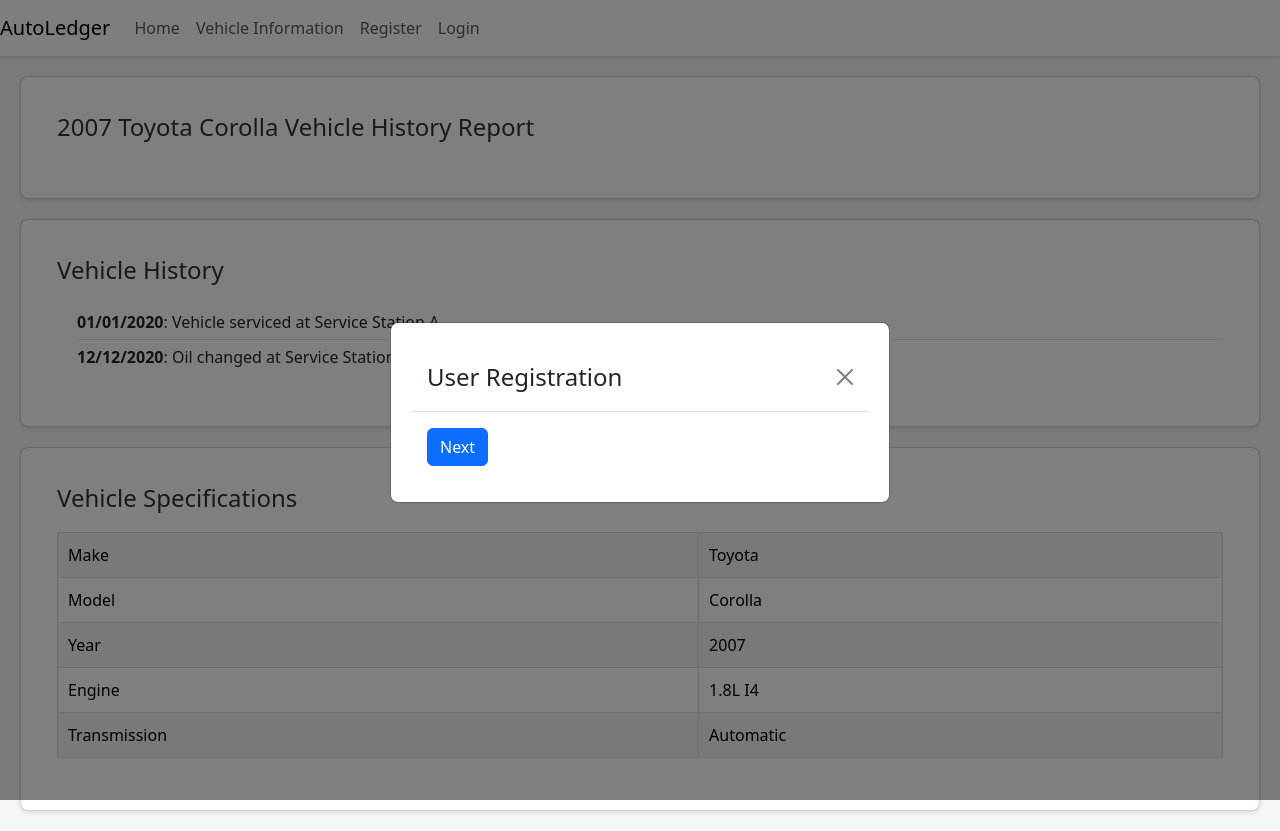
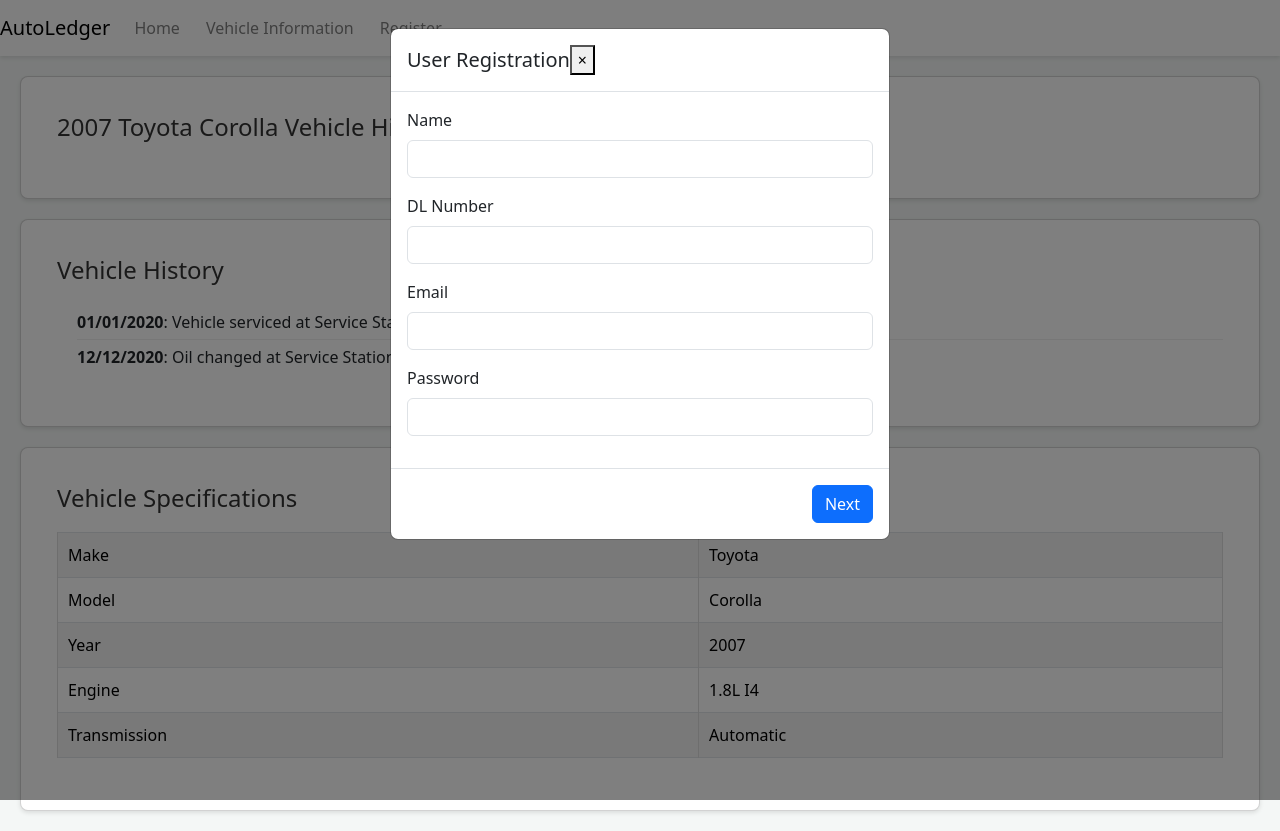
Before and after one commit to radhika2026/AutoLedger, a React (Create React App) app in the folder frontend/: page /vehicleinfopage in a window 1280 px wide. Both pictures are taken after a click on the button "Register". Built offline with nearby package versions, Linux system fonts and the light colour scheme.

Commit message:
solevd the issues with registration page

```diff
--- a/frontend/package.json
+++ b/frontend/package.json
@@ -12,6 +12,7 @@
     "react-dom": "^18.2.0",
     "react-router-dom": "^6.20.0",
     "react-scripts": "^5.0.1",
+    "reactstrap": "^9.2.1",
     "web-vitals": "^2.1.4"
   },
   "scripts": {
--- a/frontend/src/App.css
+++ b/frontend/src/App.css
@@ -49,6 +49,20 @@
   margin-bottom: 2rem; /* Space below the search bar */
 }
 
+.error {
+  color: red;
+  margin-top: 5px;
+}
+
+.navbar-custom .nav-link {
+  color: rgba(0, 0, 0, 0.5); /* Or any other color you have for your links */
+  margin-right: 10px; /* Adjust spacing to match other links */
+}
+
+.navbar-custom .nav-link:hover {
+  color: rgba(0, 0, 0, 0.7); /* Slightly darker on hover, or your preferred hover color */
+}
+
 /* Styles for the form control within the Search component */
 .inline-form .form-control {
   width: auto; /* Or you can use a specific width like 200px */
@@ -62,13 +76,6 @@
 }
 
 /* Adjust styles for smaller screens */
-@media (max-width: 768px) {
-  .modal-dialog-centered {
-    max-width: 90%;
-    margin: 10px auto;
-  }
-}
-
 @media (max-width: 768px) {
   .navbar-custom {
     background-color: rgba(255, 255, 255, 0.95); /* Less transparency for better readability */
@@ -165,16 +172,3 @@ body {
   margin: 0;
   padding: 0;
 }
-
-.modal-dialog-centered {
-  max-width: 500px; /* Adjust this value as needed */
-  margin: 30px auto;
-}
-
-.modal-dialog-centered {
-  margin: 5vh auto;
-}
-
-.modal-content {
-  padding: 20px;
-}
--- a/frontend/src/App.js
+++ b/frontend/src/App.js
@@ -5,28 +5,25 @@ import './App.css';
 import HomeComponent from './HomeComponent';
 import VehicleInfo from './VehicleInfoPage';
 import NavbarComponent from './NavbarComponent';
-import RegistrationModal from './RegistrationModal'; // New component for the registration modal
 
 function App() {
-  const [showRegistrationModal, setShowRegistrationModal] = useState(false);
-  const [showLoginModal, setShowLoginModal] = useState(false);
+  const [isRegistrationModalOpen, setRegistrationModalOpen] = useState(false);
 
-  const handleShowRegistration = () => setShowRegistrationModal(true);
-  const handleHideRegistration = () => setShowRegistrationModal(false);
-  const handleShowLogin = () => setShowLoginModal(true);
-  const handleHideLogin = () => setShowLoginModal(false);
+  const toggleRegistrationModal = () => {
+    setRegistrationModalOpen(!isRegistrationModalOpen);
+  };
 
   return (
     <Router>
-      <NavbarComponent onRegisterClick={handleShowRegistration} onLoginClick={handleShowLogin} />
+      <NavbarComponent
+        onRegisterClick={toggleRegistrationModal}
+        isModalOpen={isRegistrationModalOpen}
+      />
       <Routes>
         <Route path="/home" element={<HomeComponent />} />
         <Route path="/vehicleinfopage" element={<VehicleInfo />} />
         {/* Define other routes as needed */}
       </Routes>
-      <RegistrationModal show={showRegistrationModal} onHide={handleHideRegistration} />
-      {/* Implement a similar modal for login */}
-      {/* <LoginModal show={showLoginModal} onHide={handleHideLogin} /> */}
     </Router>
   );
 }
--- a/frontend/src/HomeComponent.js
+++ b/frontend/src/HomeComponent.js
@@ -2,7 +2,6 @@ import React from 'react';
 import Container from 'react-bootstrap/Container';
 import 'bootstrap/dist/css/bootstrap.min.css';
 import './App.css';
-import NavbarComponent from './NavbarComponent'; // Import Navbar component
 import SearchComponent from './SearchComponent'; // Import Search component
 
 function HomeComponent() {
--- a/frontend/src/NavbarComponent.js
+++ b/frontend/src/NavbarComponent.js
@@ -1,7 +1,8 @@
 import React from 'react';
 import { Navbar, Nav } from 'react-bootstrap';
+import RegistrationModal from './RegistrationModal';
 
-const NavbarComponent = ({ onRegisterClick, onLoginClick }) => {
+const NavbarComponent = ({ onRegisterClick, isModalOpen }) => {
   return (
     <Navbar className="navbar-custom" expand="lg">
       <Navbar.Brand href="/home">AutoLedger</Navbar.Brand>
@@ -10,12 +11,11 @@ const NavbarComponent = ({ onRegisterClick, onLoginClick }) => {
         <Nav className="mr-auto">
           <Nav.Link href="/home">Home</Nav.Link>
           <Nav.Link href="/vehicleinfopage">Vehicle Information</Nav.Link>
-        </Nav>
-        <Nav>
-          <Nav.Link onClick={onRegisterClick}>Register</Nav.Link>
-          <Nav.Link onClick={onLoginClick}>Login</Nav.Link>
+          {/* The following Nav.Link acts as the "Register" button */}
+          <Nav.Link onClick={onRegisterClick} style={{ cursor: 'pointer' }}>Register</Nav.Link>
         </Nav>
       </Navbar.Collapse>
+      <RegistrationModal isOpen={isModalOpen} toggle={onRegisterClick} />
     </Navbar>
   );
 };
--- a/frontend/src/RegistrationModal.js
+++ b/frontend/src/RegistrationModal.js
@@ -1,16 +1,139 @@
-import React from 'react';
-import { Modal } from 'react-bootstrap';
-import RegistrationStepper from './RegistrationStepper';
+import React, { useState } from 'react';
+import { Modal, Button, Form, FormGroup, Label, Input } from 'reactstrap';
 
-const RegistrationModal = ({ show, onHide }) => {
+const RegistrationModal = ({ isOpen, toggle }) => {
+  const [step, setStep] = useState(1);
+  const [formData, setFormData] = useState({
+    name: '',
+    dlNumber: '',
+    email: '',
+    password: '',
+    role: '',
+    additionalId: ''
+  });
+  const [errors, setErrors] = useState({});
+
+  const validateStepOne = () => {
+    let errors = {};
+    let isValid = true;
+
+    if (!formData.name) {
+      isValid = false;
+      errors.name = "Name is required";
+    }
+
+    const dlRegex = /^[a-zA-Z0-9]{8,10}$/;
+    if (!dlRegex.test(formData.dlNumber)) {
+      isValid = false;
+      errors.dlNumber = "DL number must be 8-10 alphanumeric characters";
+    }
+
+    if (!formData.email.includes("@")) {
+      isValid = false;
+      errors.email = "Invalid email";
+    }
+
+    const passwordRegex = /^[a-zA-Z0-9]{10,15}$/;
+    if (!passwordRegex.test(formData.password)) {
+      isValid = false;
+      errors.password = "Password must be 10-15 alphanumeric characters";
+    }
+
+    setErrors(errors);
+    return isValid;
+  };
+
+  const handleInputChange = (e) => {
+    setFormData({ ...formData, [e.target.name]: e.target.value });
+    setErrors({ ...errors, [e.target.name]: '' });
+  };
+
+  const nextStep = () => {
+    if (step === 1 && validateStepOne()) {
+      setStep(step + 1);
+    }
+  };
+
+  const previousStep = () => {
+    if (step > 1) {
+      setStep(step - 1);
+    }
+  };
+
+  const handleSubmit = (e) => {
+    e.preventDefault();
+    // Add final submission logic here
+    console.log(formData);
+  };
+
+  const renderStepContent = (step) => {
+    switch (step) {
+      case 1:
+        return (
+          <Form>
+            <FormGroup>
+              <Label for="name">Name</Label>
+              <Input type="text" name="name" id="name" value={formData.name} onChange={handleInputChange} />
+              {errors.name && <div className="error">{errors.name}</div>}
+            </FormGroup>
+            <FormGroup>
+              <Label for="dlNumber">DL Number</Label>
+              <Input type="text" name="dlNumber" id="dlNumber" value={formData.dlNumber} onChange={handleInputChange} />
+              {errors.dlNumber && <div className="error">{errors.dlNumber}</div>}
+            </FormGroup>
+            <FormGroup>
+              <Label for="email">Email</Label>
+              <Input type="email" name="email" id="email" value={formData.email} onChange={handleInputChange} />
+              {errors.email && <div className="error">{errors.email}</div>}
+            </FormGroup>
+            <FormGroup>
+              <Label for="password">Password</Label>
+              <Input type="password" name="password" id="password" value={formData.password} onChange={handleInputChange} />
+              {errors.password && <div className="error">{errors.password}</div>}
+            </FormGroup>
+          </Form>
+        );
+      case 2:
+        return (
+          <Form>
+            <FormGroup>
+              <Label for="role">Role</Label>
+              <Input type="select" name="role" id="role" value={formData.role} onChange={handleInputChange}>
+                <option value="">Select Role</option>
+                <option value="Vehicle Owner">Vehicle Owner</option>
+                <option value="DMV">DMV</option>
+                <option value="Service Center">Service Center</option>
+                <option value="Insurance">Insurance</option>
+                <option value="Dealership">Dealership</option>
+                <option value="Normal User">Normal User</option>
+              </Input>
+            </FormGroup>
+            {['DMV', 'Insurance', 'Service Center', 'Dealership'].includes(formData.role) && (
+              <FormGroup>
+                <Label for="additionalId">{`${formData.role} ID`}</Label>
+                <Input type="text" name="additionalId" id="additionalId" value={formData.additionalId} onChange={handleInputChange} />
+              </FormGroup>
+            )}
+          </Form>
+        );
+      default:
+        return <div>Unknown step</div>;
+    }
+  };
+
   return (
-    <Modal show={show} onHide={onHide} centered>
-      <Modal.Header closeButton>
-        <Modal.Title>User Registration</Modal.Title>
-      </Modal.Header>
-      <Modal.Body>
-        <RegistrationStepper />
-      </Modal.Body>
+    <Modal isOpen={isOpen} toggle={toggle}>
+      <div className="modal-header">
+        <h5 className="modal-title">User Registration</h5>
+        <button type="button" className="close" onClick={toggle}>
+          <span>&times;</span>
+        </button>
+      </div>
+      <div className="modal-body">{renderStepContent(step)}</div>
+      <div className="modal-footer">
+        {step > 1 && <Button color="secondary" onClick={previousStep}>Back</Button>}
+        {step < 2 ? <Button color="primary" onClick={nextStep}>Next</Button> : <Button color="success" onClick={handleSubmit}>Submit</Button>}
+      </div>
     </Modal>
   );
 };
--- a/frontend/src/RegistrationStepper.js
+++ /dev/null
@@ -1,108 +0,0 @@
-import React, { useState } from 'react';
-import { Form, Button, Toast } from 'react-bootstrap';
-
-const RegistrationStepper = () => {
-  const [step, setStep] = useState(1);
-  const [errors, setErrors] = useState({});
-  const [showToast, setShowToast] = useState(false);
-  const [userData, setUserData] = useState({
-    name: '',
-    dlNumber: '',
-    email: '',
-    password: '',
-    role: '',
-    idNumber: '',
-    centerId: '',
-    dealershipNumber: ''
-  });
-
-  const validateInput = (name, value) => {
-    let error = '';
-    if (name === 'dlNumber' && !/^[a-zA-Z0-9]{8,10}$/.test(value)) {
-      error = 'DL number must be 8 to 10 alphanumeric characters.';
-    } else if (name === 'email' && !/^\S+@\S+\.\S+$/.test(value)) {
-      error = 'Invalid email format.';
-    } else if (name === 'password' && !/^[a-zA-Z0-9]{10,15}$/.test(value)) {
-      error = 'Password must be 10 to 15 alphanumeric characters.';
-    } else if ((name === 'idNumber' || name === 'centerId' || name === 'dealershipNumber') && !/^\d{9}$/.test(value)) {
-      error = `${name} must be 9 numeric characters.`;
-    }
-    setErrors(prevErrors => ({ ...prevErrors, [name]: error }));
-    return error;
-  };
-
-  const handleInputChange = (e) => {
-    const { name, value } = e.target;
-    setUserData({ ...userData, [name]: value });
-    const error = validateInput(name, value);
-    setShowToast(error !== '');
-  };
-
-  const handleNext = () => {
-    // If no errors on the current step, proceed to the next step
-    const formErrors = Object.entries(userData).reduce((acc, [key, value]) => {
-      const error = validateInput(key, value);
-      if (error) {
-        acc[key] = error;
-      }
-      return acc;
-    }, {});
-
-    setErrors(formErrors);
-
-    if (Object.keys(formErrors).length === 0) {
-      setStep(currentStep => currentStep + 1);
-    } else {
-      setShowToast(true);
-    }
-  };
-
-  const handleSubmit = (e) => {
-    e.preventDefault();
-    if (step === 2) {
-      handleNext();
-      if (Object.keys(errors).length === 0) {
-        // Form is valid, you can send data to the server here
-        console.log('Registration data:', userData);
-        // Assume registration is successful and close the modal
-        // If you're using a modal, you'd typically close it here
-      }
-    }
-  };
-
-  return (
-    <>
-      <Form onSubmit={handleSubmit} className="registration-form">
-        {/* Form content based on step */}
-        {step === 1 && (
-          // Form fields for step 1
-          // ...
-          <Button variant="primary" onClick={handleNext}>
-            Next
-          </Button>
-        )}
-        {step === 2 && (
-          // Form fields for step 2
-          // ...
-          <Button variant="primary" type="submit">
-            Register
-          </Button>
-        )}
-      </Form>
-      <Toast show={showToast} onClose={() => setShowToast(false)} delay={3000} autohide>
-        <Toast.Header>
-          <strong className="mr-auto">Validation Error</strong>
-        </Toast.Header>
-        <Toast.Body>
-          {Object.values(errors).map((error, index) => (
-            <p key={index} className="text-danger">
-              {error}
-            </p>
-          ))}
-        </Toast.Body>
-      </Toast>
-    </>
-  );
-};
-
-export default RegistrationStepper;
--- a/frontend/src/VehicleInfoPage.js
+++ b/frontend/src/VehicleInfoPage.js
@@ -1,7 +1,6 @@
 import React from 'react';
 import 'bootstrap/dist/css/bootstrap.min.css';
 import './App.css';
-import NavbarComponent from './NavbarComponent';
 import VehicleInfoComponent from './VehicleInfoComponent';
 import VehicleHistoryComponent from './VehicleHistoryComponent';
 import VehicleSpecsComponent from './VehicleSpecsComponent';
```
Also changed, not shown: 1 other file (tests, documents, lock files or other folders).
